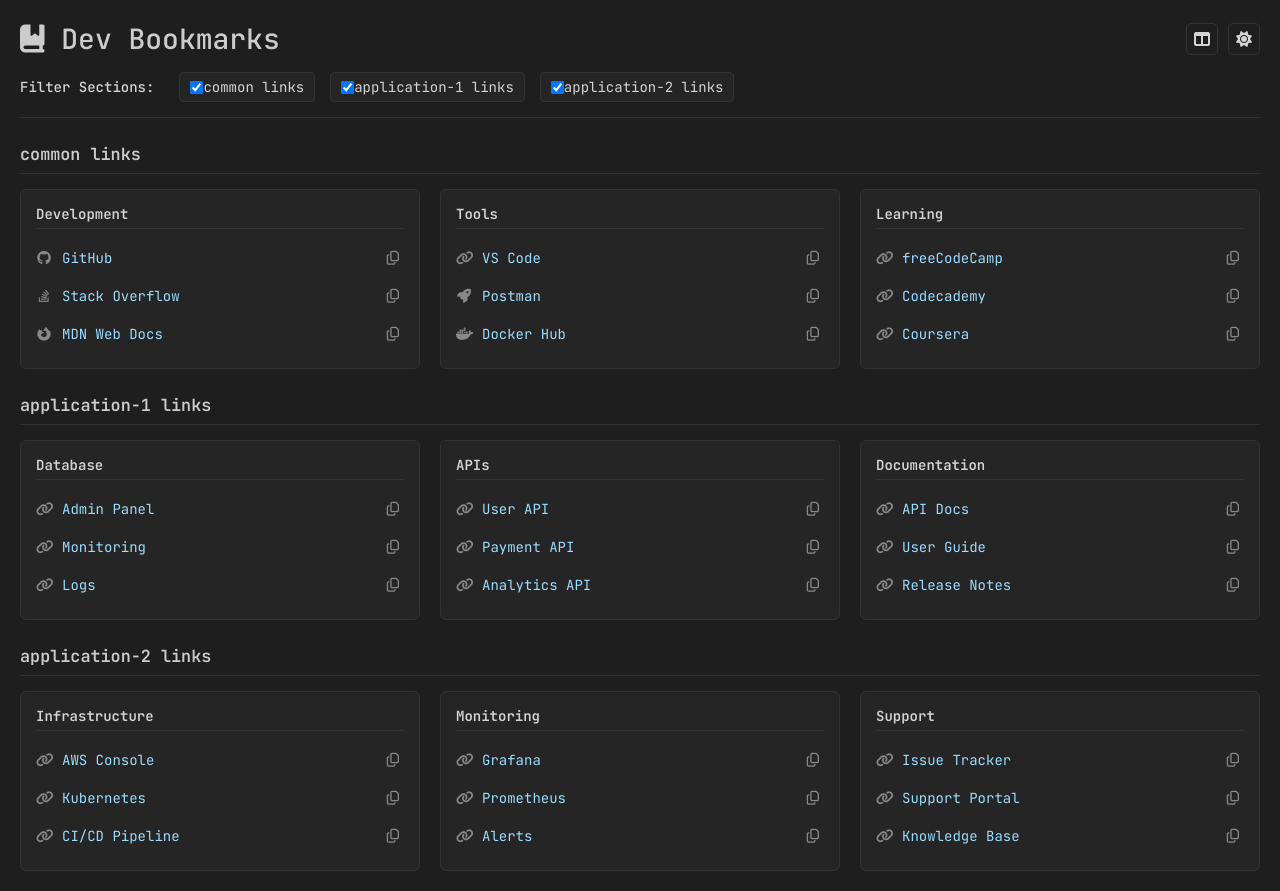
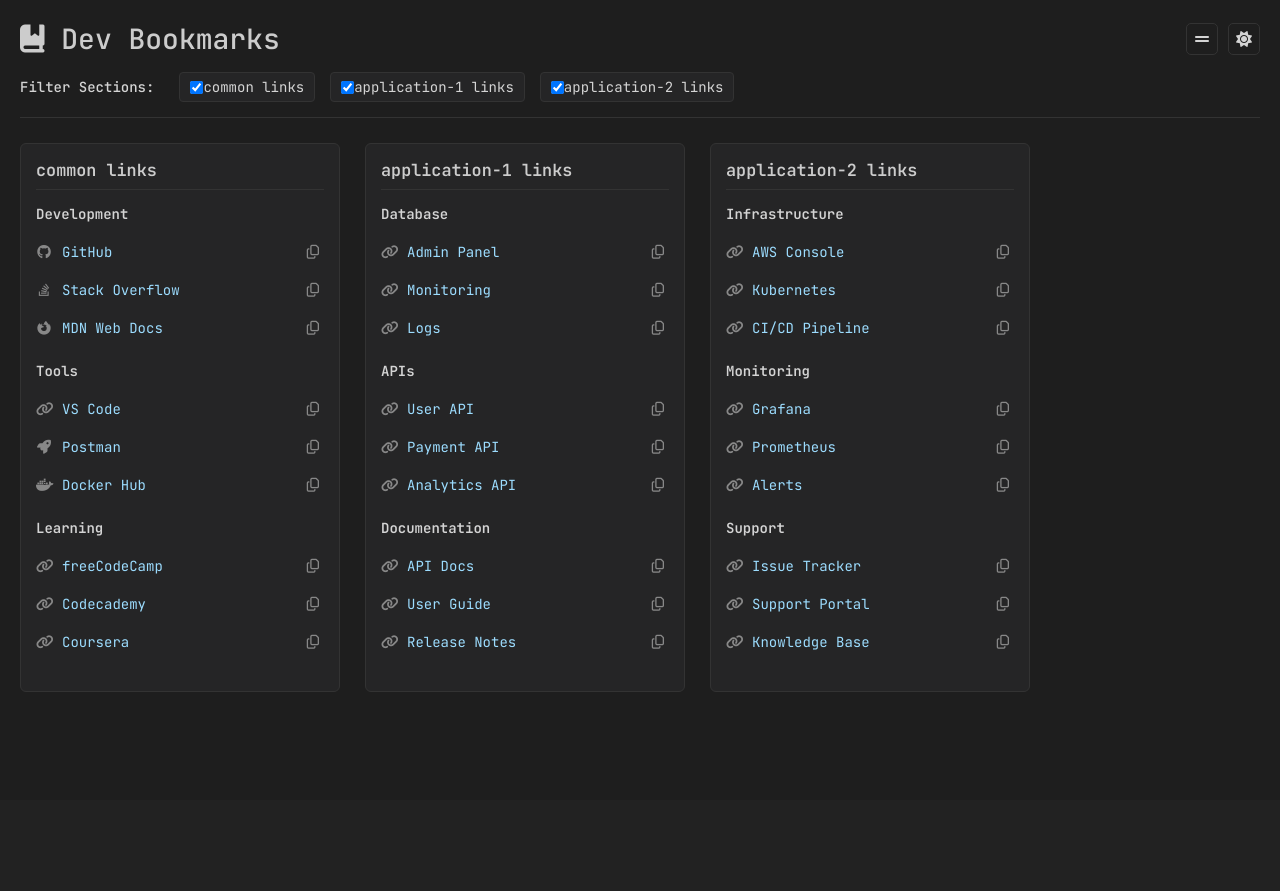
Before and after one commit to onlyabhinav/cloudworks, a Flask app: page / in a window 1280 px wide. After the commit the page ends 692 px from the top, so only its background shows below. Run offline with Flask 3, Linux system fonts and the light colour scheme.

Commit message:
bookmark

```diff
--- a/py-bm2/templates/index.html
+++ b/py-bm2/templates/index.html
@@ -16,7 +16,6 @@
     />
 
     <style>
-      /* ... (Font imports and color variables remain the same) ... */
       :root {
         --font-family: "JetBrains Mono", "Fira Code", monospace;
         --bg-color: #1e1e1e;
@@ -144,13 +143,13 @@
         padding: 15px;
         flex: 1 1 300px;
       }
+
+      /* <<< CHANGE HERE: Removed border and padding from h3 >>> */
       .category h3 {
         font-size: 1em;
         color: var(--text-color);
         margin-bottom: 10px;
         font-weight: 600;
-        border-bottom: 1px solid var(--border-color);
-        padding-bottom: 5px;
       }
 
       /* Column Layout Overrides */
@@ -160,7 +159,7 @@
         padding-bottom: 10px;
       }
       #bookmarks-container.layout-columns .bookmark-section {
-        width: auto; /* <<< THIS IS THE FIX <<< */
+        width: auto;
         min-width: 320px;
         flex-shrink: 0;
         background-color: var(--card-bg-color);
@@ -309,7 +308,6 @@
     <div id="copy-feedback">Copied!</div>
 
     <script>
-      // --- The JavaScript section is unchanged and correct ---
       document.addEventListener("DOMContentLoaded", () => {
         const themeToggleBtn = document.getElementById("theme-toggle");
         const body = document.body;
@@ -343,14 +341,18 @@
               '<i class="fa-solid fa-grip-lines"></i>';
             layoutToggleBtn.title = "Switch to Row Layout";
           } else {
+            // 'rows'
             bookmarksContainer.classList.remove("layout-columns");
             layoutToggleBtn.innerHTML =
               '<i class="fa-solid fa-table-columns"></i>';
             layoutToggleBtn.title = "Switch to Column Layout";
           }
         };
-        const savedLayout = localStorage.getItem("layout") || "rows";
+
+        // <<< CHANGE HERE: Default layout is now 'columns' >>>
+        const savedLayout = localStorage.getItem("layout") || "columns";
         applyLayout(savedLayout);
+
         layoutToggleBtn.addEventListener("click", () => {
           let newLayout = bookmarksContainer.classList.contains(
             "layout-columns"
```
